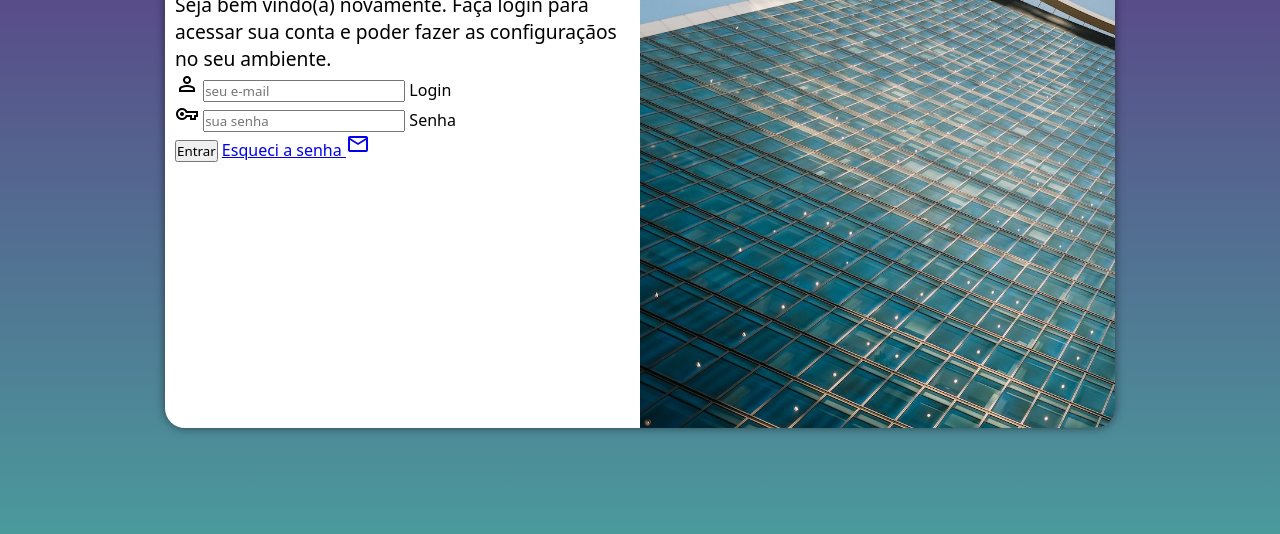
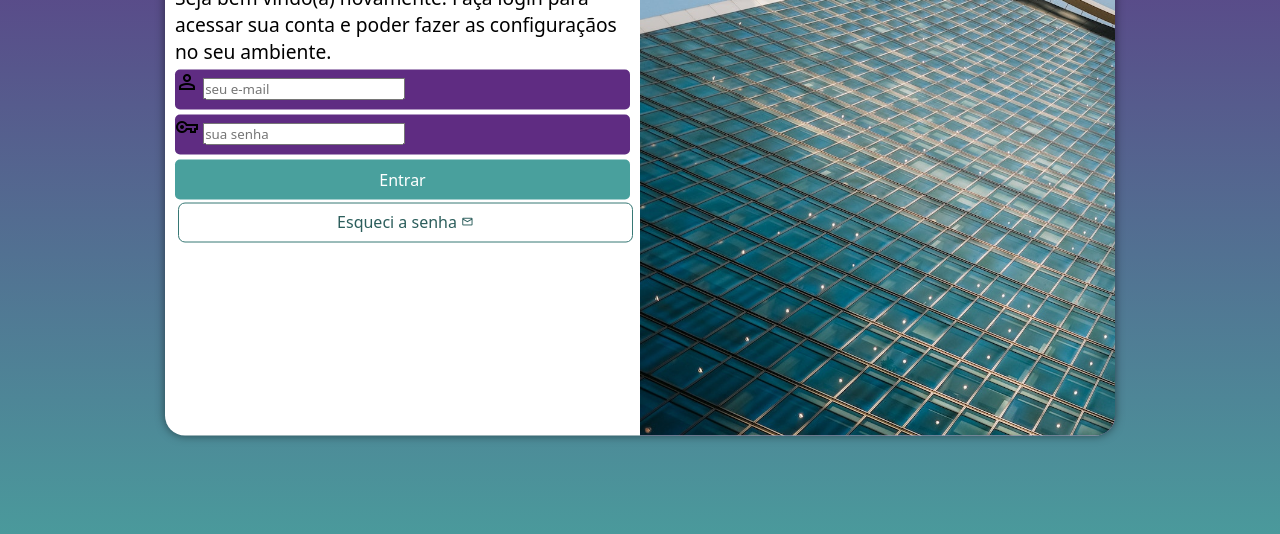
Before and after one commit to felipopm/projeto-login, a plain HTML site: page index.html in a window 1280 px wide. Shown: the part 222-756 px from the top of the page. Drawn offline with nearby package versions, Linux system fonts and the light colour scheme.

Commit message:
Embelezando o formulário parte 1

```diff
--- a/estilos/style.css
+++ b/estilos/style.css
@@ -33,7 +33,7 @@ section#login {
     overflow: hidden;
     background-color: white;
     width: 250px;
-    height: 500px;
+    height: 515px;
     border-radius: 20px;
     box-shadow: 0px 0px 10px rgba(0, 0, 0, 0.507);
 
@@ -54,7 +54,52 @@ div#formulario > h1 {
     text-align: center;
     margin-bottom: 10px;
 }
-
 div#formulario > p {
     font-size: 0.8em;
 }
+
+form > div.campo {
+    background-color: #5f2c82;
+    display: block;
+    width: 100%;
+    height: 40px;
+    border-radius: 5px;
+    margin: 5px 0px;
+}
+div.campo > label {
+    display: none;
+}
+form > input[type=submit] {
+    display: block;
+    font-size: 1em;
+    width: 100%;
+    height: 40px;
+    background-color: #49a09d;
+    color: white;
+    border: none;
+    border-radius: 5px;
+    cursor: pointer;
+}
+form > input[type=submit]:hover {
+    background-color: #2a5b5a;
+}
+form > a.botao {
+    display: block;
+    text-align: center;
+    font-size: 1em;
+    width: 100%;
+    height: 40px;
+    padding: 7px;
+    margin: 3px;
+    background-color: white;
+    color: #2c5e5c;
+    border: 1px solid #377875;
+    border-radius: 7px;
+    text-decoration: none;
+}
+form > a.botao:hover {
+    background-color: #62cdc9;
+}
+form > a.botao > span {
+    font-size: 0.8em;
+}
--- a/index.html
+++ b/index.html
@@ -29,7 +29,7 @@
                         <label for="isenha">Senha</label>
                     </div>
                     <input type="submit" value="Entrar">
-                    <a href="esqueci.html">
+                    <a href="esqueci.html" class="botao">
                         Esqueci a senha <span class="material-symbols-outlined">mail</span>
                     </a>
                 </form>
```
